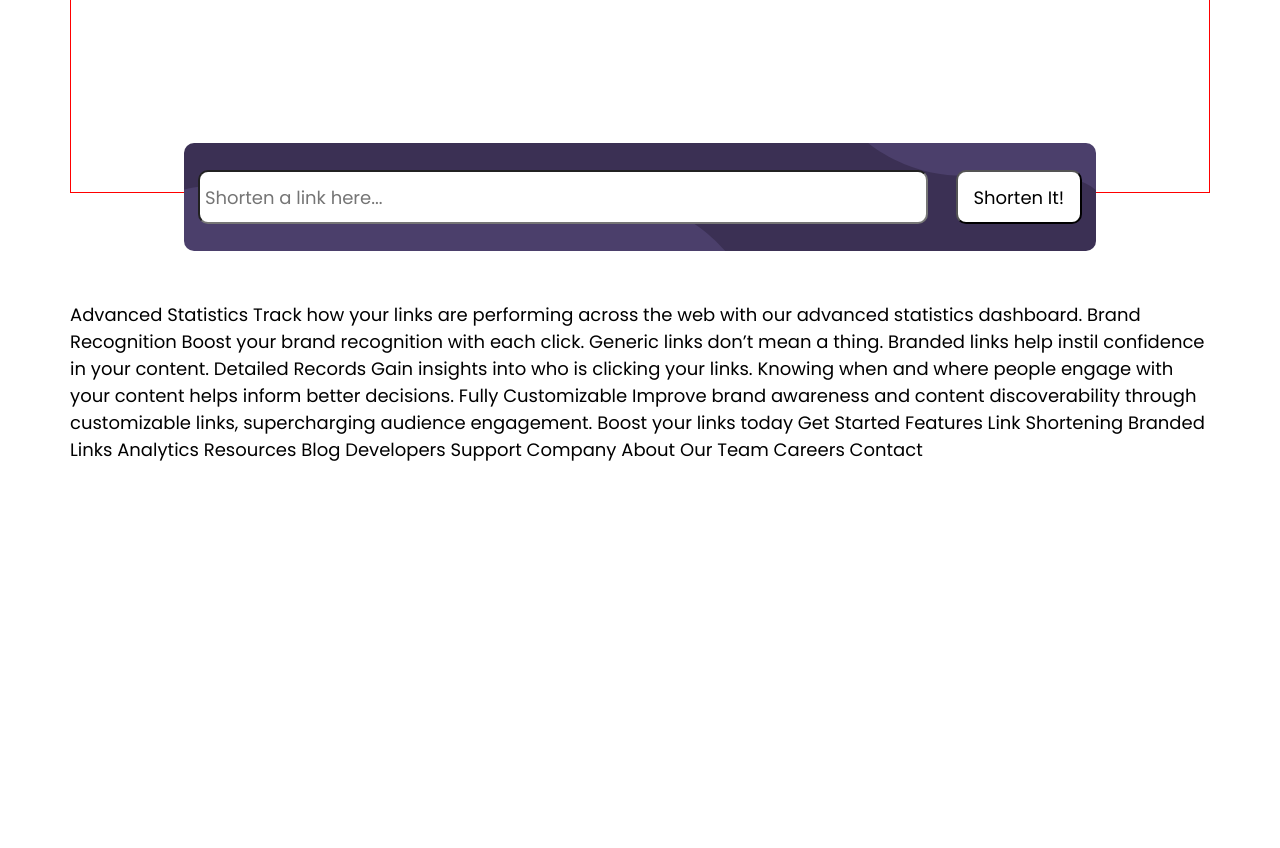
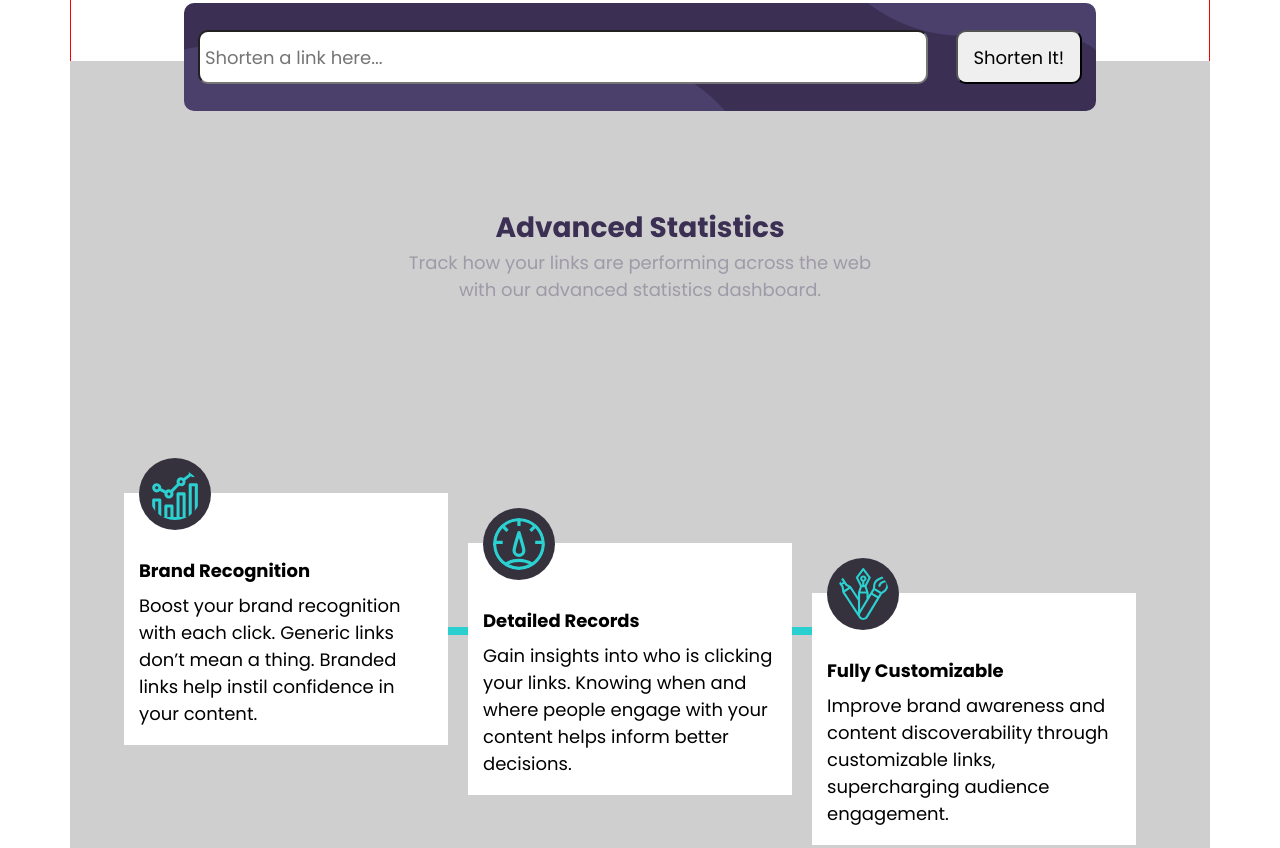
Before and after one commit to JohnSilva98/url-shortening, a plain HTML site: page index.html in a window 1280 px wide. Shown: the part 726-1574 px from the top of the page. Before the commit the page ends 1199 px from the top, so only its background shows below. Drawn offline with Linux system fonts and the light colour scheme.

Commit message:
finalizando encurtador e stats

```diff
--- a/index.html
+++ b/index.html
@@ -51,6 +51,42 @@
         </div>
       </div>
     </div>
+    <div id="advanced-statics">
+      <div id="statics-texts">
+        <h2 id="advanced-title">Advanced Statistics</h2>
+        <p>
+          Track how your links are performing across the web with our advanced
+          statistics dashboard.
+        </p>
+      </div>
+      <div id="stats-box">
+        <div id="brand">
+          <img src="images/icon-brand-recognition.svg" alt="" class="thumb" />
+          <h2 id="title">Brand Recognition</h2>
+          <p class="text">
+            Boost your brand recognition with each click. Generic links don’t
+            mean a thing. Branded links help instil confidence in your content.
+          </p>
+          <hr class="line" />
+        </div>
+        <div id="detailed">
+          <img src="images/icon-detailed-records.svg" alt="" class="thumb" />
+          <h2 id="title">Detailed Records</h2>
+          <p class="text">
+            Gain insights into who is clicking your links. Knowing when and
+            where people engage with your content helps inform better decisions.
+          </p>
+        </div>
+        <div id="customizable">
+          <img src="images/icon-fully-customizable.svg" alt="" class="thumb" />
+          <h2 id="title">Fully Customizable</h2>
+          <p class="text">
+            Improve brand awareness and content discoverability through
+            customizable links, supercharging audience engagement.
+          </p>
+        </div>
+      </div>
+    </div>
     <div id="shortener">
       <input
         type="text"
@@ -61,15 +97,8 @@
       <button id="shorten-btn">Shorten It!</button>
     </div>
 
-    Advanced Statistics Track how your links are performing across the web with
-    our advanced statistics dashboard. Brand Recognition Boost your brand
-    recognition with each click. Generic links don’t mean a thing. Branded links
-    help instil confidence in your content. Detailed Records Gain insights into
-    who is clicking your links. Knowing when and where people engage with your
-    content helps inform better decisions. Fully Customizable Improve brand
-    awareness and content discoverability through customizable links,
-    supercharging audience engagement. Boost your links today Get Started
-    Features Link Shortening Branded Links Analytics Resources Blog Developers
-    Support Company About Our Team Careers Contact
+    <!--   Boost your links today Get Started Features Link Shortening
+    Branded Links Analytics Resources Blog Developers Support Company About Our
+    Team Careers Contact -->
   </body>
 </html>
--- a/styles.css
+++ b/styles.css
@@ -3,7 +3,7 @@
   padding: 0;
   box-sizing: border-box;
   font-family: "poppins", sans-serif;
-  background-color: white;
+
   font-size: 18px;
 }
 
@@ -16,7 +16,7 @@
   --Red: hsl(0, 87%, 67%);
 
   /* Neutral */
-  --Gray: hsl(0, 0%, 75%);
+  --Gray: hsl(0, 0%, 81%);
   --Grayish-Violet: hsl(257, 7%, 63%);
   --Very-Dark-Blue: hsl(255, 11%, 22%);
   --Very-Dark-Violet: hsl(260, 8%, 14%);
@@ -27,7 +27,6 @@ body {
 }
 
 header {
-  border: 1px dotted red;
   height: 50%;
 }
 
@@ -39,7 +38,7 @@ header img {
   position: relative;
   left: 8rem;
   top: -2.2rem;
-  color: var(--Gray);
+  /* color: var(--Gray); */
 }
 
 #header-menu li:hover {
@@ -80,7 +79,6 @@ header img {
 }
 
 #main-container {
-  border: 1px solid red;
   display: flex;
   justify-content: space-between;
   overflow: hidden;
@@ -88,6 +86,7 @@ header img {
 }
 
 #main-content {
+  border: 1px solid red;
   display: flex;
 }
 
@@ -96,10 +95,6 @@ header img {
   width: 30rem;
   left: 2rem;
   overflow: hidden;
-}
-
-#main-text {
-  width: auto;
 }
 
 .main-text-s {
@@ -132,7 +127,7 @@ header img {
   height: 6rem;
   margin: 0 auto;
   position: relative;
-  top: -50px;
+  top: -66rem;
   display: flex;
   justify-content: center;
 }
@@ -149,3 +144,80 @@ header img {
   border-radius: 10px;
   width: 7rem;
 }
+
+#advanced-statics {
+  background: var(--Gray);
+  position: relative;
+  top: -130px;
+  display: flex;
+  flex-direction: column;
+  justify-content: center;
+  height: 1000px;
+}
+
+#statics-texts {
+  margin: 0 auto;
+  position: relative;
+  top: -10rem;
+  width: 500px;
+  text-align: center;
+}
+
+#statics-texts h2 {
+  color: var(--Dark-Violet);
+  font-size: 28px;
+}
+
+#statics-texts p {
+  font-size: 18px;
+  color: var(--Grayish-Violet);
+}
+
+#stats-box {
+  display: flex;
+  margin: 0 auto;
+  position: relative;
+  top: 10px;
+  z-index: 1;
+}
+#stats-box h2 {
+  margin-top: 20px;
+  margin-bottom: 8px;
+}
+
+#brand,
+#detailed,
+#customizable {
+  background-color: white;
+  margin-right: 20px;
+  padding: 0 15px;
+  width: 18rem;
+  height: 14rem;
+}
+#detailed {
+  position: relative;
+  top: 50px;
+}
+
+#customizable {
+  position: relative;
+  top: 100px;
+}
+
+.thumb {
+  margin-top: -35px;
+  padding: 10px;
+  width: 4rem;
+  border-radius: 50%;
+  color: var(--Cyan);
+  background-color: var(--Very-Dark-Blue);
+}
+
+.line {
+  border: 4px solid var(--Cyan);
+  position: relative;
+  left: 300px;
+  top: -100px;
+  width: 400px;
+  z-index: -1;
+}
```
